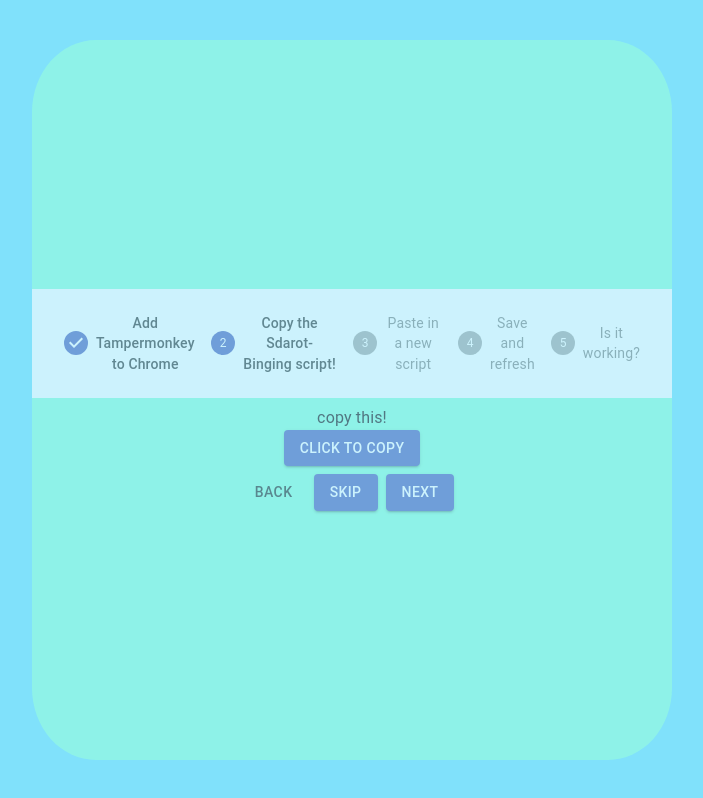
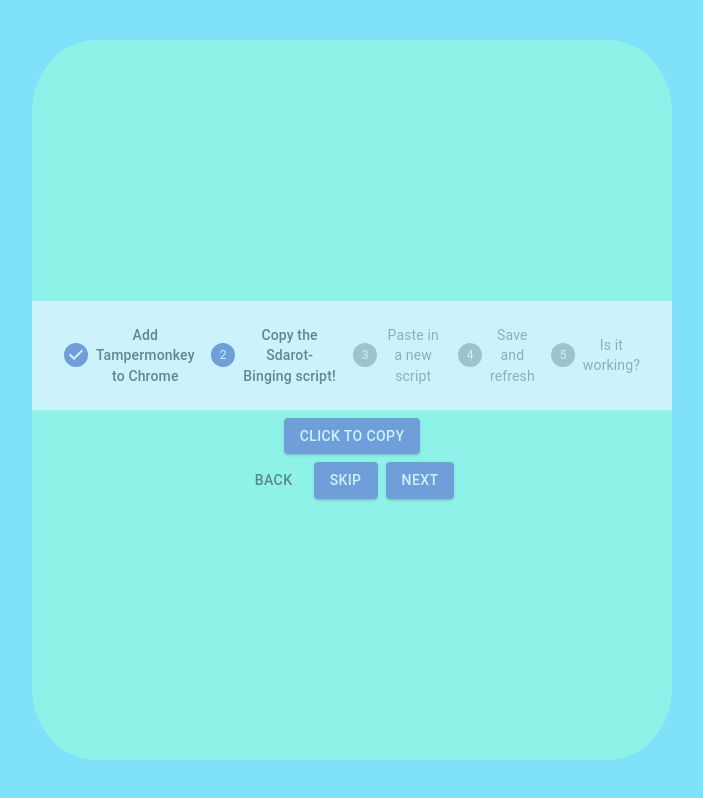
Before and after one commit to NirTatcher/bingesdarot, a React (Create React App) app: page / in a window 1280 px wide. Both pictures are taken after a click on the button "NEXT". Shown: the whole page, without its empty margins (288-991 px from the left). Built offline with nearby package versions, Linux system fonts and the light colour scheme.

Commit message:
Update CodeInput.jsx

```diff
--- a/src/CodeInput.jsx
+++ b/src/CodeInput.jsx
@@ -18,11 +18,8 @@
       }
     return (
         <div>
-            <label htmlFor="code_input">copy this!</label>
-            <br/>
             <Button variant="contained"
                 color="primary" onClick={(e)=>copyFunction(e)} >{buttonValue}</Button>
-
         </div>
     )
 }
```
